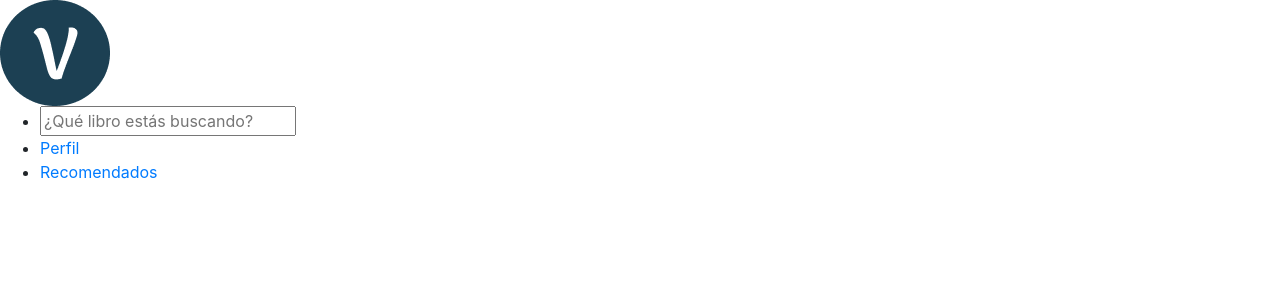
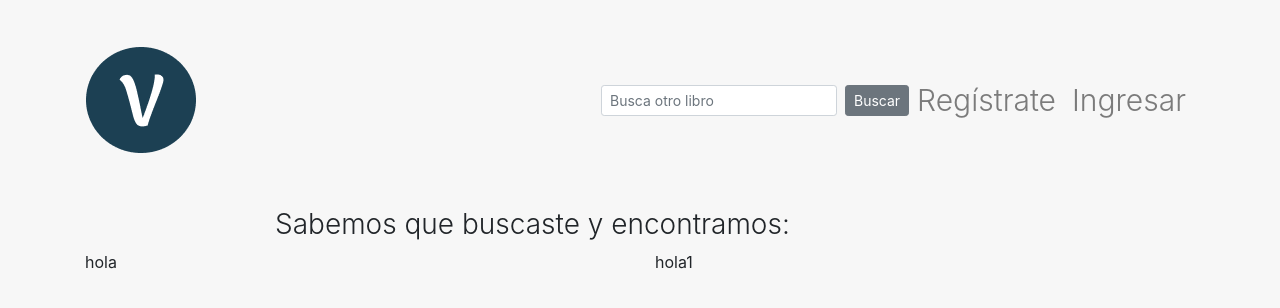
Before and after one commit to khaldrim/vivlio, a Vue app in the folder front-vivlio/: page /#/results in a window 1280 px wide. Shown: the top 308 px of the page. Built offline with nearby package versions, Linux system fonts and the light colour scheme.

Commit message:
Pagina resultados incompleta, falta manejar estado de busqueda y mostrar todo.

```diff
--- a/front-vivlio/src/App.vue
+++ b/front-vivlio/src/App.vue
@@ -3,3 +3,9 @@
       <router-view/>
   </div>
 </template>
+
+<style scoped>
+#app {
+  background-color: #f7f7f7;
+}
+</style>
--- a/front-vivlio/src/components/Navbar.vue
+++ b/front-vivlio/src/components/Navbar.vue
@@ -25,6 +25,17 @@
             <!-- Links for Login Page -->
             <b-nav-item v-if="this.$route.name == 'Login'" class="nav-item-link" to="/">Inicio</b-nav-item>
             <b-nav-item v-if="this.$route.name == 'Login'" class="nav-item-link" to="/signUp">Regístrate</b-nav-item>
+
+            <!-- Links for Results Page -->
+            <!-- TODO: Falta controlar el estado de logeo :) -->
+             <b-nav-form v-if="this.$route.name == 'Results'">
+                <b-form-input size="sm" class="mr-sm-2" placeholder="Busca otro libro"></b-form-input>
+                <!-- TODO: Cambiar por un icono mejor! -->
+                <b-button size="sm" class="my-2 my-sm-0" type="submit">Buscar</b-button>
+            </b-nav-form>
+            <b-nav-item v-if="this.$route.name == 'Results'" class="nav-item-link" to="/signUp">Regístrate</b-nav-item>
+            <b-nav-item v-if="this.$route.name == 'Results'" class="nav-item-link" to="/login">Ingresar</b-nav-item>
+
         </b-navbar-nav>
       </b-collapse>
     </b-navbar>
--- a/front-vivlio/src/components/Seeker.vue
+++ b/front-vivlio/src/components/Seeker.vue
@@ -38,7 +38,7 @@ export default {
     //...mapMutations(['bookTitle']),
     ...mapActions(["getBook"]),
     onEnter() {
-      console.log("Buscame el libro");
+      this.$router.push({ path: 'results', query: { book: this.search }});
     },
   },
 };
@@ -78,5 +78,8 @@ select:focus {
   color: #fff !important;
   background-color: #1C4053 !important;
   border-color: #1C4053 !important;
+  font-size: 25px;
+  width: 120px;
+  border-radius: 25px;
 }
 </style>
--- a/front-vivlio/src/css/style.css
+++ b/front-vivlio/src/css/style.css
@@ -2,223 +2,14 @@
   box-sizing: border-box;
   margin: 0;
 }
+
+html {
+  background-color: #f7f7f7;
+}
+
 body{
   display:flex;
   font-family: "Roboto", sans-serif;
   flex-direction: column;
   justify-content: space-between;
 }
-/*Navigation*/
-.nav-container{
-  background: #FFFFFF;
-  height: 110px;
-  padding-top: 10px;
-  margin: 1rem;
-}
-.wrapper{
-  max-width: 1200px;
-  margin: 0 auto;
-}
-nav{
-  display:flex;
-  align-items:center;
-  justify-content: space-between;
-  height: 100px;
-}
-nav ul{
-  display:flex;
-  align-items: center;
-}
-
-.nav-items li{
-  list-style: none;
-  margin-right: 40px;
-  font-weight: 550;
-}
-
-.nav-items li router-link{
-  color: #1C4053;
-  list-style: none;
-  font-size: 24px;
-  font-family: "Poppins", sans-serif;
-  text-decoration: none;
-}
-.logo{
-  margin-left:10px;
-}
-
-/*search-container*/
-.search-container{
-  background: #FFFFFF;
-  display:flex;
-  margin: 1rem;
-  align-items: center;
-  height: 400px;
-  padding-top: 300px;
-}
-.search-box{
-  margin: 0 auto;
-  width: 609px;
-  height: 62px;
-  background: #F4F4F4;
-  border: 2px solid #1C4053;
-  box-sizing: border-box;
-  border-radius: 30px;
-  align-content: center;
-}
-.search-box input{
-  width: 560px;
-  height: 0px;
-  border: 0;
-  outline: none;
-  margin: 1rem;
-  padding: 1rem;
-  text-align: center;
-  font-size: 26px;
-  background: #F4F4F4;
-  color: #838383;
-}
-/* XSS search-container*/
-.search-container-xss{
-  background: #FFFFFF;
-  display:flex;
-  margin: 1rem;
-  align-items: center;
-  height: 48px;
-  padding-top: 1px;
-}
-.search-box-xss{
-  margin: 0 auto;
-  width: 283px;
-  height: 46px;
-  background: #F4F4F4;
-  border: 2px solid #1C4053;
-  box-sizing: border-box;
-  border-radius: 20px;
-  align-content: center;
-}
-.search-box-xss input{
-  width: 268px;
-  height: 42px;
-  border: 0;
-  outline: none;
-  border-radius: 20px;
-  padding: 1rem;
-  text-align: center;
-  font-size: 18px;
-  background: #F4F4F4;
-  color: #838383;
-}
-
-/* body-container*/
-.body-container{
-  display:flex;
-  flex-direction: column;
-  align-items: center;
-  justify-content: space-between;
-}
-.book-container{
-  margin: 1rem;
-  background: #F1F1F1;
-  border-radius: 25px;
-  width:1000px;
-  height:500px;
-}
-
-/* Perfil */
-
-.profile-container{
-  margin: 7rem auto;
-  background: #f1f1f1;
-  border-radius: 25px;
-  width: 50%;
-  height: 100%;
-}
-
-.profile-title {
-  padding-top: 50px;
-  align-content: center;
-  text-align: center;
-  color: #1C4053;
-  font-size: 36px;
-
-}
-
-.profile-title-input {
-  padding-top: 50px;
-  padding-left: 150px;
-  text-align: start;
-  color: #1C4053;
-  font-size: 26px;
-}
-
-.profile-input {
-  padding-top: 10px;
-  padding-left: 150px;
-  text-align: left;
-
-}
-.profile-input input {
-  border: 1px solid #1C4053;
-  border-radius: 5px;
-  width: 70%;
-  height: 35px;
-}
-
-.profile-form {
-  margin: 0 auto;
-}
-
-.profile-genre-title {
-  padding-top: 50px;
-  padding-left: 150px;
-  padding-bottom: 20px;
-  text-align: left;
-  color: #1C4053;
-  font-size: 26px;
-}
-
-.profile-genre-all {
-  display: flex;
-  flex-wrap: wrap;
-  padding-left: 150px;
-  width: 80%;
-}
-
-.profile-genre {
-  color: white;
-  border: 1px solid #1C4053;
-  border-radius: 30px;
-  text-align: center;
-  width: 100%;
-  background-color: #1C4053;
-  margin: 1rem 2rem;
-
-  padding: 10px 10px;
-}
-
-.profile-genre-selected {
-  color: #1C4053;
-  border: 1px solid #1C4053;
-  border-radius: 30px;
-  text-align: center;
-  width: 100%;
-  background-color: #fff;
-  margin: 1rem 2rem;
-  padding: 10px 10px;
-}
-
-.profile-submit {
-  text-align: center;
-  margin: 3rem auto;
-}
-
-.profile-submit button {
-  color: white;
-  font-size: 26px;
-  background-color: #1C4053;
-  width: 200px;
-  height: 60px;
-  border: 1px solid #1C4053;
-  border-radius: 50px;
-}
--- a/front-vivlio/src/main.js
+++ b/front-vivlio/src/main.js
@@ -2,7 +2,7 @@ import Vue from 'vue'
 import App from './App.vue'
 import router from './router'
 import store from './store'
-// import '@/css/style.css'
+import '@/css/style.css'
 
 // Bootstrap Vue
 import { BootstrapVue, IconsPlugin } from 'bootstrap-vue'
--- a/front-vivlio/src/router/index.js
+++ b/front-vivlio/src/router/index.js
@@ -22,7 +22,8 @@ const routes = [
   {
     path: '/results',
     name: 'Results',
-    component: () => import(/* webpackChunkName: "results" */ '../views/Results.vue')
+    component: () => import(/* webpackChunkName: "results" */ '../views/Results.vue'),
+    props: route => ({ query: route.query.book })
   }
 ]
 
--- a/front-vivlio/src/store/index.js
+++ b/front-vivlio/src/store/index.js
@@ -16,11 +16,13 @@ export default new Vuex.Store({
   },
   actions: {
     getBook: async function ({ commit, state }, title) {
+      console.log("GET BOOK STORE!");
       const params = '*' + title + '*'
       let data = []
-      await axios.get(`http://192.168.99.100:8000/api/books/?title__wildcard=${params}`)
+      await axios.get(`http://0.0.0.0:8000/api/books/?title__wildcard=${params}`)
         .then(response => (data = response.data)).catch(error => { console.log(error) })
-      console.log(data)
+      console.log(data);
+
       commit('books', data)
     }
   },
--- a/front-vivlio/src/store/signUp.js
+++ b/front-vivlio/src/store/signUp.js
@@ -13,7 +13,7 @@ export default ({
   actions: {
     getGenres: async function ({ commit }) {
       let data = []
-      await axios.get('http://192.168.99.100:8000/api/tags/list-tags')
+      await axios.get('http://0.0.0.0:8000/api/tags/list-tags')
         .then(response => (data = response.data))
       commit('genres', data)
     }
--- a/front-vivlio/src/views/Results.vue
+++ b/front-vivlio/src/views/Results.vue
@@ -1,22 +1,52 @@
 <template>
-  <div class="results">
+<b-container>
+  <b-row>
+    <Navbar />
+  </b-row>
+  <b-row class="results-title">
+    <b-col cols="6" sm="8" offset-md="3" md="6" offset-lg="2" lg="8" offset-xl="2" xl="8">
+      <h3 class="font-weight-light">Sabemos que buscaste <span style="color: #1C4053; font-size: 35px; font-weight: 600;">{{this.queryBook}}</span> y encontramos: </h3>
+    </b-col>
+  </b-row>
+  <b-row class="main-results">
+    <b-col >
+      <b-row>
+        <b-col>
+          hola
+        </b-col>
+        <b-col>
+          hola1
+        </b-col>
+      </b-row>
+    </b-col>
+  </b-row>
+</b-container>
+  <!-- <div class="results">
     <div class="nav-container">
       <div class="wrapper">
         <nav>
           <div class="logo">
             <router-link to="/">
-            <img alt="Vue logo" src="@/assets/logo.png">
+              <img alt="Vue logo" src="@/assets/logo.png" />
             </router-link>
           </div>
           <ul class="nav-items">
             <li>
               <div class="search-box-xss">
-                  <input type="text" v-model="search" placeholder="¿Qué libro estás buscando?"
-                  v-on:keyup.enter="getBook(search)">
+                <input
+                  type="text"
+                  v-model="search"
+                  placeholder="¿Qué libro estás buscando?"
+                  v-on:keyup.enter="getBook(search)"
+                />
               </div>
             </li>
-            <li><router-link to="/login">Perfil</router-link></li>
-            <li><router-link to="/login">Recomendados</router-link></li>
+            <li>
+              <router-link to="/login">Perfil</router-link>
+            </li>
+            <li>
+              <router-link to="/login">Recomendados</router-link>
+            </li>
           </ul>
         </nav>
       </div>
@@ -25,34 +55,45 @@
     <div class="body-container">
       <div class="search-container">
         <div class="book-container">
-
           <ul v-for="(book, index) in books" :key="index">
             <li>{{book}}</li>
           </ul>
-
         </div>
       </div>
     </div>
-
-  </div>
+  </div> -->
 </template>
 
 <script>
+import { mapState, mapActions } from "vuex";
+import Navbar from '@/components/Navbar.vue';
 
-  import { mapState, mapActions } from "vuex";
-  export default{
-    data(){
-      return{
-        search:''
+export default {
+  name: "Results",
+  components: {
+    Navbar
+  },
+  data() {
+    return {
+      search: "",
+      queryBook: "",
+    };
+  },
+  computed: {
+    ...mapState(["books"]),
+  },
+  methods: {
+    ...mapActions(["getBook"]),
+    getQuery() {
+      this.queryBook = this.$attrs.query
     }
   },
-    computed:{
-      ...mapState(['books'])
+  mounted() {
+    this.getQuery();
+  }
+};
+</script>
 
-    },
-    methods:{
-      ...mapActions(['getBook'])
-    }
-  }
+<style scoped>
 
-</script>
+</style>
```
Lines whose indentation alone changed are shown as unchanged.
